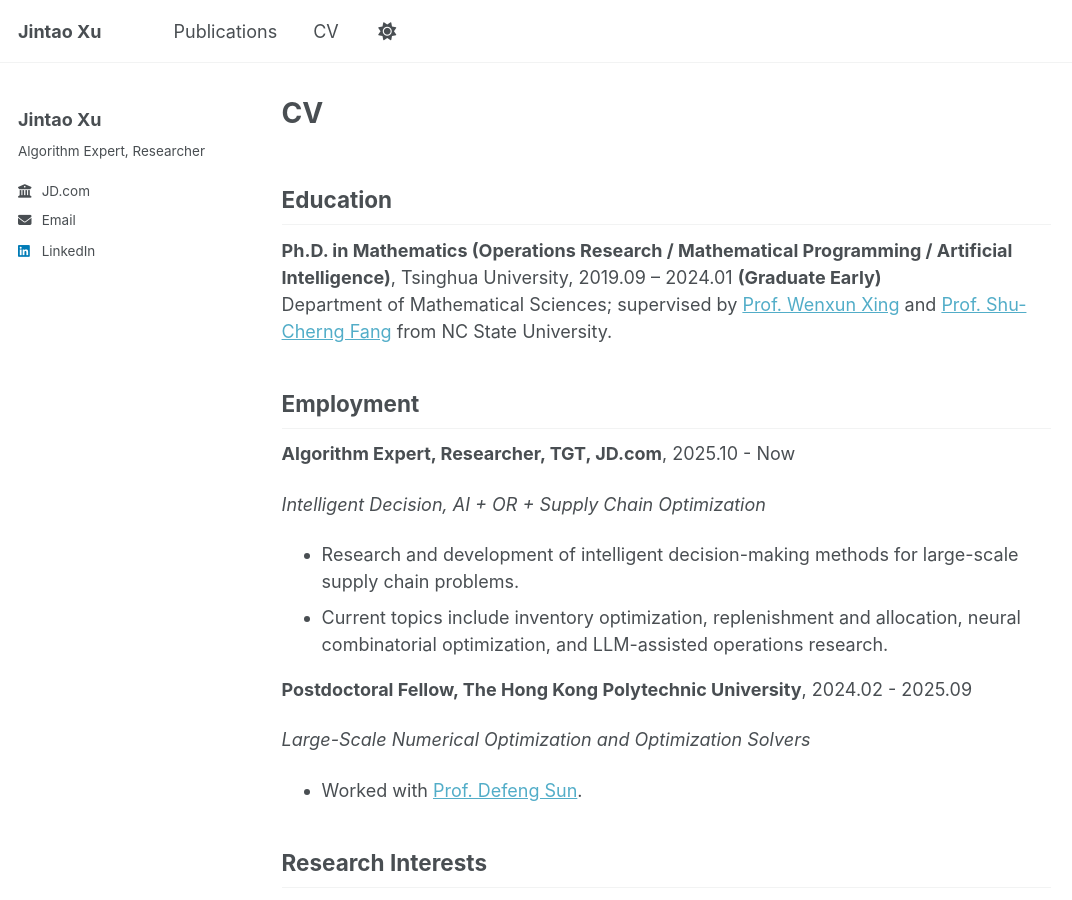
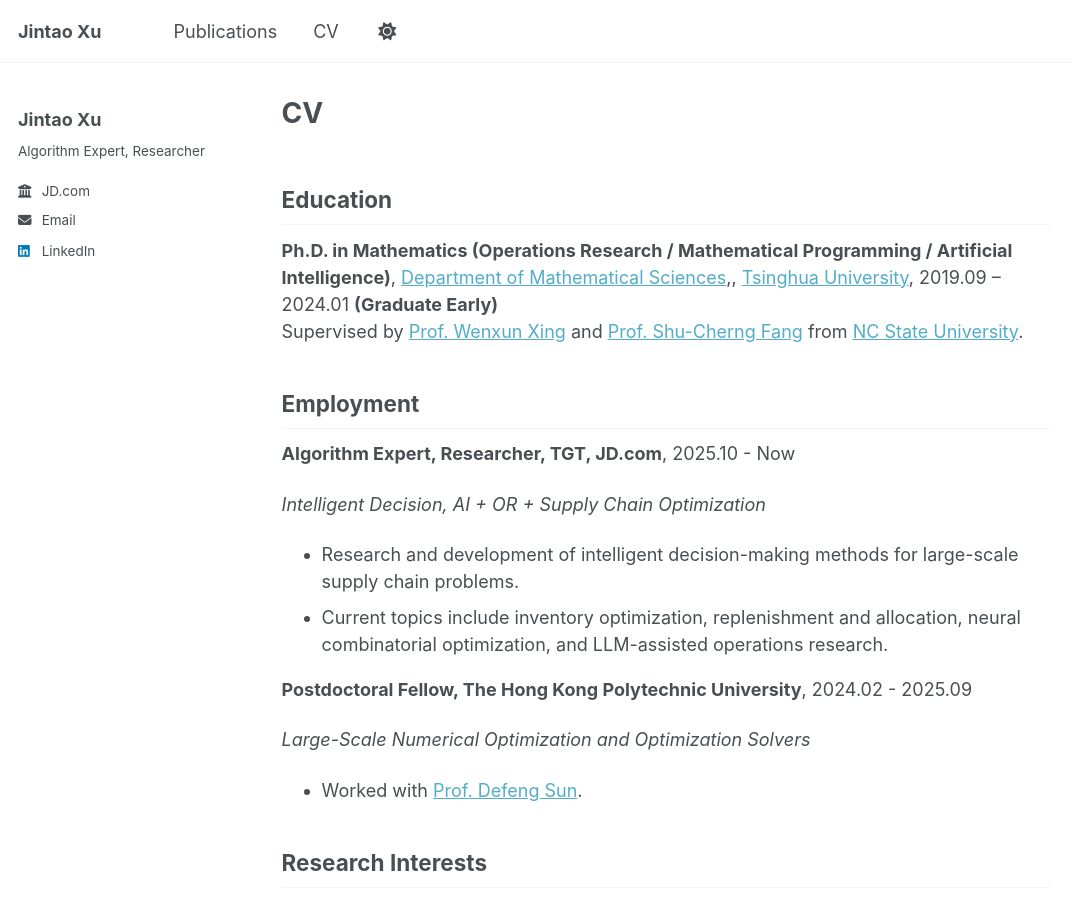
Before and after one commit to JintaoXuMath/JintaoXuMath.github.io, a Jekyll site: the page built from _pages/cv.md, in a window 1280 px wide and 900 px high. Shown: the whole window, without its empty margins (0-1072 px from the left). Built offline with Jekyll 4.4.1, drawn with Linux system fonts in a browser that asks for light colours; part of the change alters nothing that is shown.

```diff
--- a/_pages/cv.md
+++ b/_pages/cv.md
@@ -9,8 +9,8 @@ redirect_from:
 
 ## Education
 
-**Ph.D. in Mathematics (Operations Research / Mathematical Programming / Artificial Intelligence)**, Tsinghua University, 2019.09 – 2024.01 **(Graduate Early)**
-Department of Mathematical Sciences; supervised by [Prof. Wenxun Xing](https://math.tsinghua.edu.cn/mathen/info/1312/3525.htm) and [Prof. Shu-Cherng Fang](https://ise.ncsu.edu/people/fang/) from NC State University.
+**Ph.D. in Mathematics (Operations Research / Mathematical Programming / Artificial Intelligence)**, [Department of Mathematical Sciences](https://math.tsinghua.edu.cn/mathen/),, [Tsinghua University](https://www.tsinghua.edu.cn/en/), 2019.09 – 2024.01 **(Graduate Early)**
+Supervised by [Prof. Wenxun Xing](https://math.tsinghua.edu.cn/mathen/info/1312/3525.htm) and [Prof. Shu-Cherng Fang](https://ise.ncsu.edu/people/fang/) from [NC State University](https://www.ncsu.edu/).
 
 
 ## Employment
```
